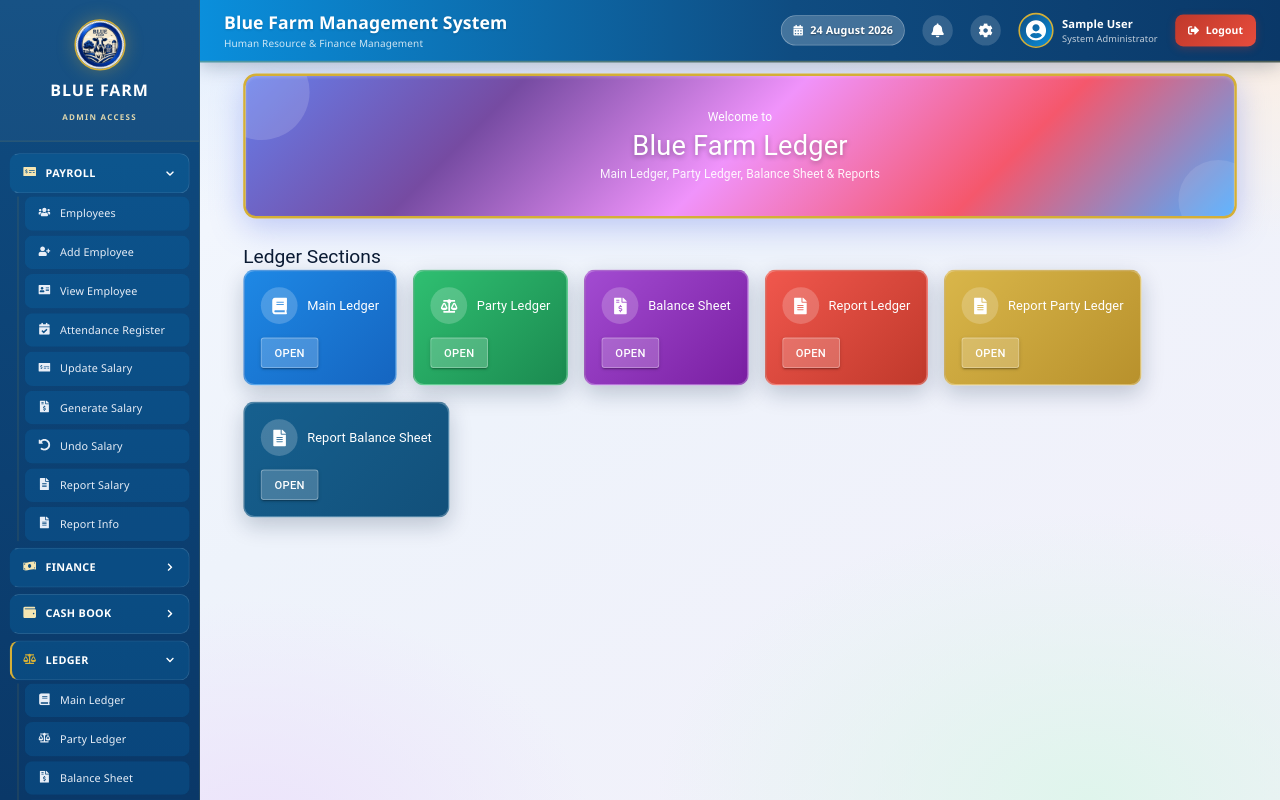
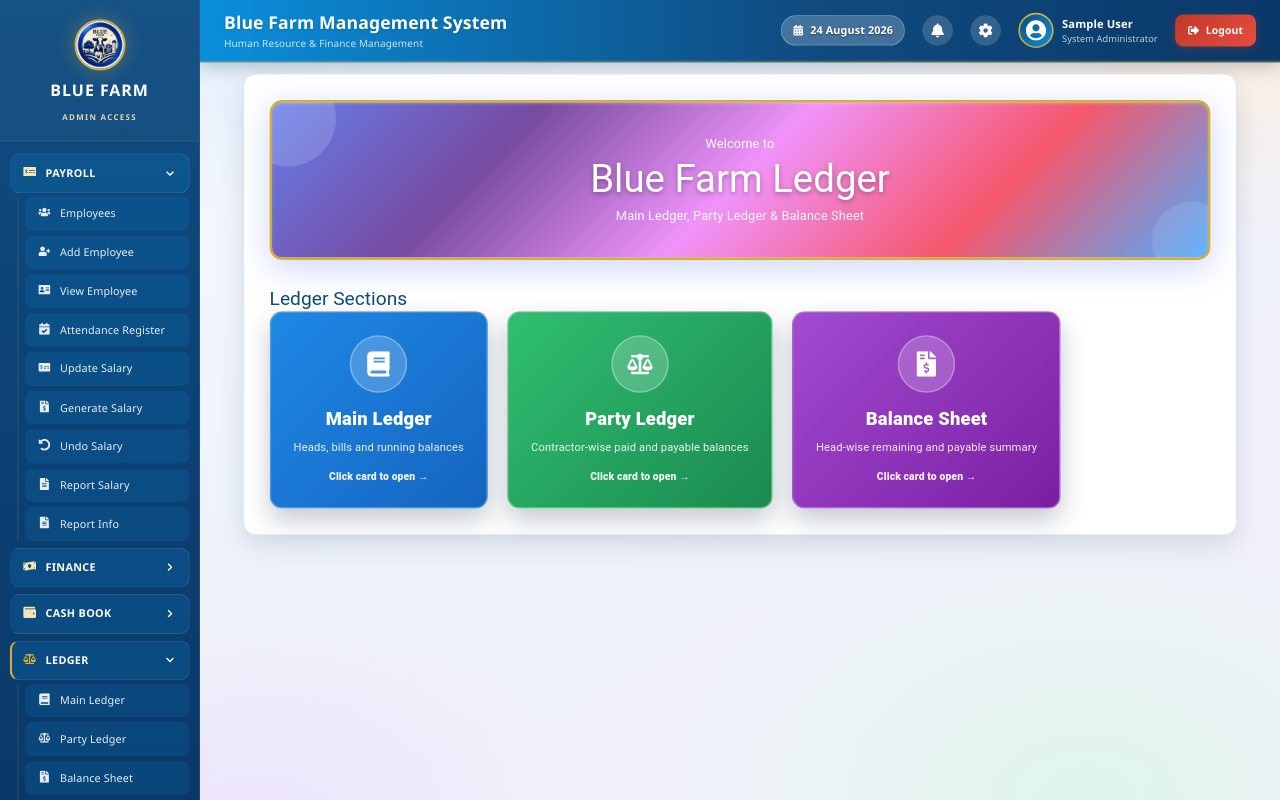
Before and after one commit to bluefarm751-hub/Bluefarmfinnance, a React (Vite) app in the folder client/: page /ledger in a window 1280 px wide. Built offline with nearby package versions, Linux system fonts and the light colour scheme; sample sign-in values are in the browser's storage.

Commit message:
Few Change

```diff
--- a/client/src/pages/Ledger.jsx
+++ b/client/src/pages/Ledger.jsx
@@ -1,15 +1,12 @@
-import { Box, Button, Grid, Typography } from "@mui/material";
+import { Box, Grid, Typography } from "@mui/material";
 import { useNavigate } from "react-router-dom";
 import MainLayout from "../layouts/MainLayout";
-import { FaBook, FaBalanceScale, FaFileInvoiceDollar, FaFileAlt } from "react-icons/fa";
+import { FaBook, FaBalanceScale, FaFileInvoiceDollar } from "react-icons/fa";
 
 const TABS = [
-  { label: "Main Ledger", path: "/ledger/general", icon: <FaBook />, gradient: "linear-gradient(135deg,#1E88E5 0%,#1565C0 100%)" },
-  { label: "Party Ledger", path: "/ledger/party", icon: <FaBalanceScale />, gradient: "linear-gradient(135deg,#2FBF71 0%,#1B8A50 100%)" },
-  { label: "Balance Sheet", path: "/ledger/balance-sheet", icon: <FaFileInvoiceDollar />, gradient: "linear-gradient(135deg,#A24BD1 0%,#7A1FA2 100%)" },
-  { label: "Report Ledger", path: "/ledger/report-excel", icon: <FaFileAlt />, gradient: "linear-gradient(135deg,#F0574D 0%,#C0392B 100%)" },
-  { label: "Report Party Ledger", path: "/ledger/party-report-excel", icon: <FaFileAlt />, gradient: "linear-gradient(135deg,#D9B64A 0%,#B8912C 100%)" },
-  { label: "Report Balance Sheet", path: "/ledger/balance-sheet-report", icon: <FaFileAlt />, gradient: "linear-gradient(135deg,#16608f 0%,#12507a 100%)" },
+  { label: "Main Ledger", path: "/ledger/general", icon: <FaBook />, gradient: "linear-gradient(135deg,#1E88E5 0%,#1565C0 100%)", text: "Heads, bills and running balances" },
+  { label: "Party Ledger", path: "/ledger/party", icon: <FaBalanceScale />, gradient: "linear-gradient(135deg,#2FBF71 0%,#1B8A50 100%)", text: "Contractor-wise paid and payable balances" },
+  { label: "Balance Sheet", path: "/ledger/balance-sheet", icon: <FaFileInvoiceDollar />, gradient: "linear-gradient(135deg,#A24BD1 0%,#7A1FA2 100%)", text: "Head-wise remaining and payable summary" },
 ];
 
 export default function Ledger() {
@@ -18,51 +15,83 @@ export default function Ledger() {
 
   return (
     <MainLayout>
-      <Box sx={{ px: 3, pt: 1, pb: 4 }}>
+      <Box sx={{ px: { xs: 1.5, md: 3 }, pt: 1, pb: 4 }}>
+        <Box sx={{
+          width: "100%",
+          boxSizing: "border-box",
+          borderRadius: 4,
+          p: { xs: 2, md: 4 },
+          background: "#fff",
+          border: "1px solid #d9e4ec",
+          boxShadow: "0 12px 35px rgba(8,33,63,0.12)",
+        }}>
           <Box sx={{
             textAlign: "center",
             background: "linear-gradient(135deg, #667eea 0%, #764ba2 25%, #f093fb 50%, #f5576c 75%, #4facfe 100%)",
-          borderRadius: 4, py: 5, px: 3, mb: 4,
+            borderRadius: 4,
+            py: { xs: 4, md: 5 },
+            px: 3,
+            mb: 4,
             border: "3px solid #D4AF37",
-          boxShadow: "0 10px 40px rgba(102,126,234,0.4), inset 0 2px 4px rgba(255,255,255,0.2)",
-          position: "relative", overflow: "hidden",
+            boxShadow: "0 10px 40px rgba(102,126,234,0.32), inset 0 2px 4px rgba(255,255,255,0.2)",
+            position: "relative",
+            overflow: "hidden",
           }}>
             <Box sx={{ position: "absolute", top: -40, left: -40, width: 120, height: 120, borderRadius: "50%", background: "rgba(255,255,255,0.15)" }} />
             <Box sx={{ position: "absolute", bottom: -30, right: -30, width: 100, height: 100, borderRadius: "50%", background: "rgba(255,255,255,0.1)" }} />
-          <Typography sx={{ color: "#fff", fontSize: 15, mb: 0.5, position: "relative", zIndex: 1 }}>Welcome to</Typography>
-          <Typography variant="h4" fontWeight="bold" sx={{ color: "#fff", mb: 0.5, position: "relative", zIndex: 1, textShadow: "0 2px 6px rgba(0,0,0,0.3)" }}>
+            <Typography sx={{ color: "#fff", fontSize: 16, mb: 0.5, position: "relative", zIndex: 1 }}>Welcome to</Typography>
+            <Typography variant="h3" fontWeight="bold" sx={{ color: "#fff", mb: 0.7, position: "relative", zIndex: 1, textShadow: "0 2px 6px rgba(0,0,0,0.3)", fontSize: { xs: "2rem", md: "3rem" } }}>
               {farm} Ledger
             </Typography>
-          <Typography sx={{ color: "rgba(255,255,255,0.92)", fontSize: 15, position: "relative", zIndex: 1 }}>
-            Main Ledger, Party Ledger, Balance Sheet &amp; Reports
+            <Typography sx={{ color: "rgba(255,255,255,0.94)", fontSize: { xs: 14, md: 16 }, position: "relative", zIndex: 1 }}>
+              Main Ledger, Party Ledger &amp; Balance Sheet
             </Typography>
           </Box>
 
-        <Typography variant="h5" fontWeight={800} mb={2}>Ledger Sections</Typography>
-        <Grid container spacing={2.5}>
+          <Typography variant="h5" fontWeight={900} mb={2.5} sx={{ color: "#0F4C81" }}>
+            Ledger Sections
+          </Typography>
+
+          <Grid container spacing={3}>
             {TABS.map((tab) => (
-            <Grid item xs={12} sm={6} md={4} key={tab.path}>
-              <Box sx={{
-                borderRadius: 3.5, background: tab.gradient, color: "#fff", p: 2.5, minHeight: 145,
-                display: "flex", flexDirection: "column", justifyContent: "space-between",
-                boxShadow: "0 10px 28px rgba(8,33,63,0.22)", border: "2px solid rgba(255,255,255,0.25)",
+              <Grid item xs={12} md={4} key={tab.path}>
+                <Box
+                  role="button"
+                  tabIndex={0}
+                  onClick={() => navigate(tab.path)}
+                  onKeyDown={(e) => { if (e.key === "Enter" || e.key === " ") navigate(tab.path); }}
+                  sx={{
+                    cursor: "pointer",
+                    borderRadius: 4,
+                    background: tab.gradient,
+                    color: "#fff",
+                    p: { xs: 3, md: 3.5 },
+                    minHeight: { xs: 190, md: 235 },
+                    display: "flex",
+                    flexDirection: "column",
+                    justifyContent: "center",
+                    alignItems: "center",
+                    textAlign: "center",
+                    boxShadow: "0 14px 32px rgba(8,33,63,0.24)",
+                    border: "2px solid rgba(255,255,255,0.28)",
                     transition: "transform .2s, box-shadow .2s",
-                "&:hover": { transform: "translateY(-5px)", boxShadow: "0 16px 35px rgba(8,33,63,0.32)" },
-              }}>
-                <Box sx={{ display: "flex", alignItems: "center", gap: 1.5 }}>
-                  <Box sx={{ width: 46, height: 46, borderRadius: "50%", background: "rgba(255,255,255,.2)", display: "flex", alignItems: "center", justifyContent: "center", fontSize: 21 }}>
+                    outline: "none",
+                    "&:hover": { transform: "translateY(-6px)", boxShadow: "0 20px 40px rgba(8,33,63,0.32)" },
+                    "&:focus-visible": { boxShadow: "0 0 0 4px rgba(212,175,55,.45), 0 20px 40px rgba(8,33,63,0.32)" },
+                  }}
+                >
+                  <Box sx={{ width: 72, height: 72, borderRadius: "50%", background: "rgba(255,255,255,.2)", display: "flex", alignItems: "center", justifyContent: "center", fontSize: 32, mb: 2, border: "2px solid rgba(255,255,255,.28)" }}>
                     {tab.icon}
                   </Box>
-                  <Typography fontWeight={900}>{tab.label}</Typography>
-                </Box>
-                <Button variant="contained" onClick={() => navigate(tab.path)} sx={{ alignSelf: "flex-start", mt: 2, background: "rgba(255,255,255,.2)", color: "#fff", border: "1px solid rgba(255,255,255,.35)", "&:hover": { background: "rgba(255,255,255,.32)" } }}>
-                  Open
-                </Button>
+                  <Typography sx={{ fontWeight: 900, fontSize: { xs: 20, md: 23 }, mb: 1 }}>{tab.label}</Typography>
+                  <Typography sx={{ color: "rgba(255,255,255,.9)", fontSize: 14, maxWidth: 280 }}>{tab.text}</Typography>
+                  <Typography sx={{ mt: 2, fontWeight: 800, fontSize: 13, opacity: .92 }}>Click card to open →</Typography>
                 </Box>
               </Grid>
             ))}
           </Grid>
         </Box>
+      </Box>
     </MainLayout>
   );
 }
```
Lines whose indentation alone changed are shown as unchanged.
